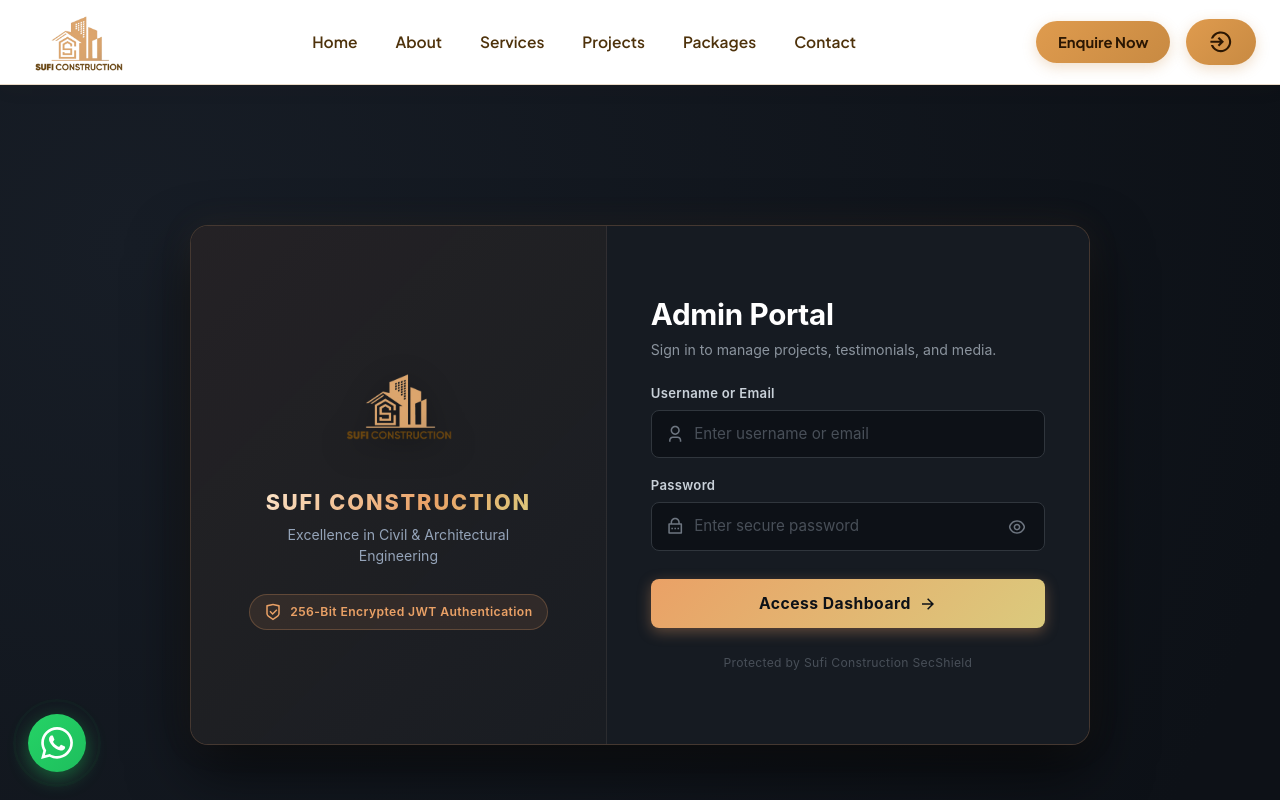
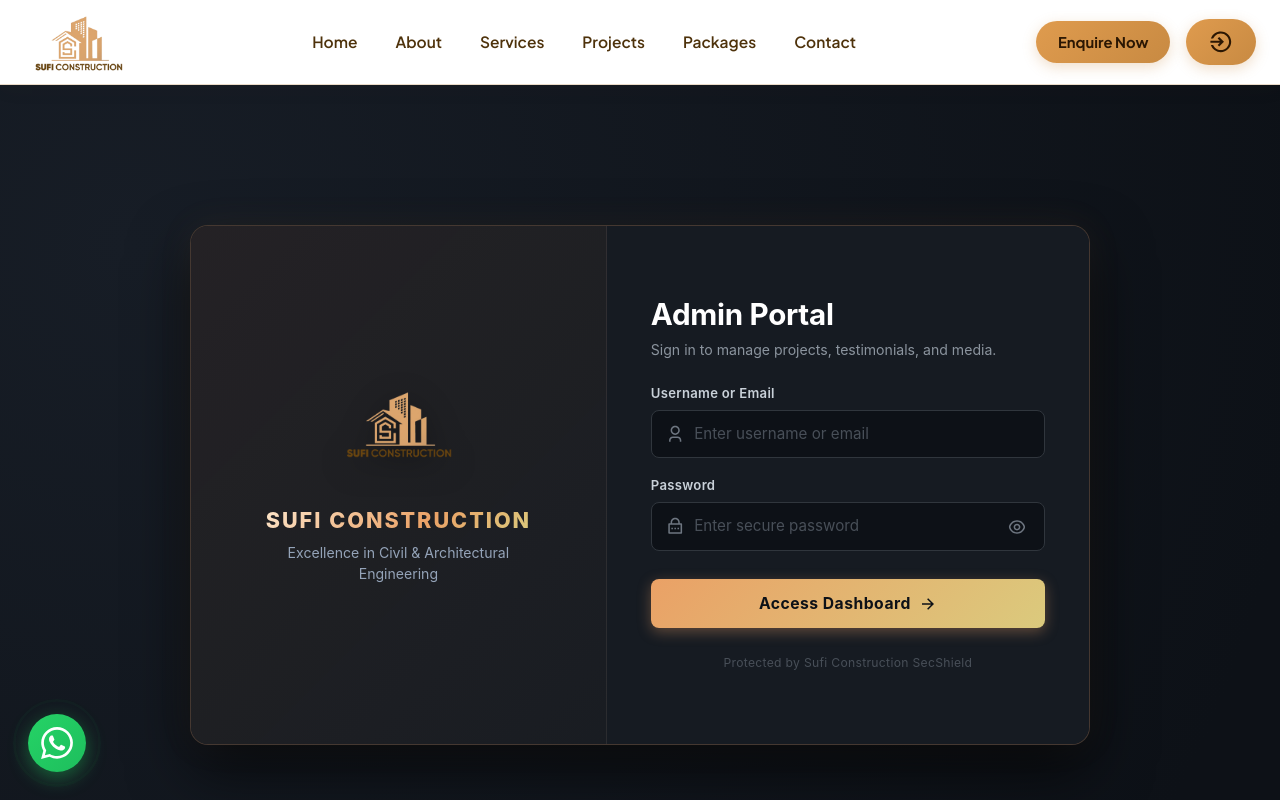
Before and after one commit to Sahil-6757/sufi_constructions, a React (Create React App) app in the folder client/: page /admin-login in a window 1280 px wide. Shown: the top 800 px of the page. Built offline with nearby package versions, Linux system fonts and the light colour scheme.

Commit message:
changes made in login

```diff
--- a/client/src/components/Login.js
+++ b/client/src/components/Login.js
@@ -9,7 +9,6 @@
     RiLockPasswordLine,
     RiEyeLine,
     RiEyeOffLine,
-    RiShieldCheckLine,
     RiErrorWarningLine,
     RiArrowRightLine
 } from 'react-icons/ri';
@@ -96,10 +95,7 @@
                     <img src={logo} alt="Sufi Construction Logo" className="login-brand-logo" />
                     <h2 className="login-brand-title">SUFI CONSTRUCTION</h2>
                     <p className="login-brand-tagline">Excellence in Civil & Architectural Engineering</p>
-                    <div className="login-security-badge">
-                        <RiShieldCheckLine size={18} />
-                        <span>256-Bit Encrypted JWT Authentication</span>
-                    </div>
+
                 </div>
 
                 {/* Right form panel */}
```
Lines whose indentation alone changed are shown as unchanged.
